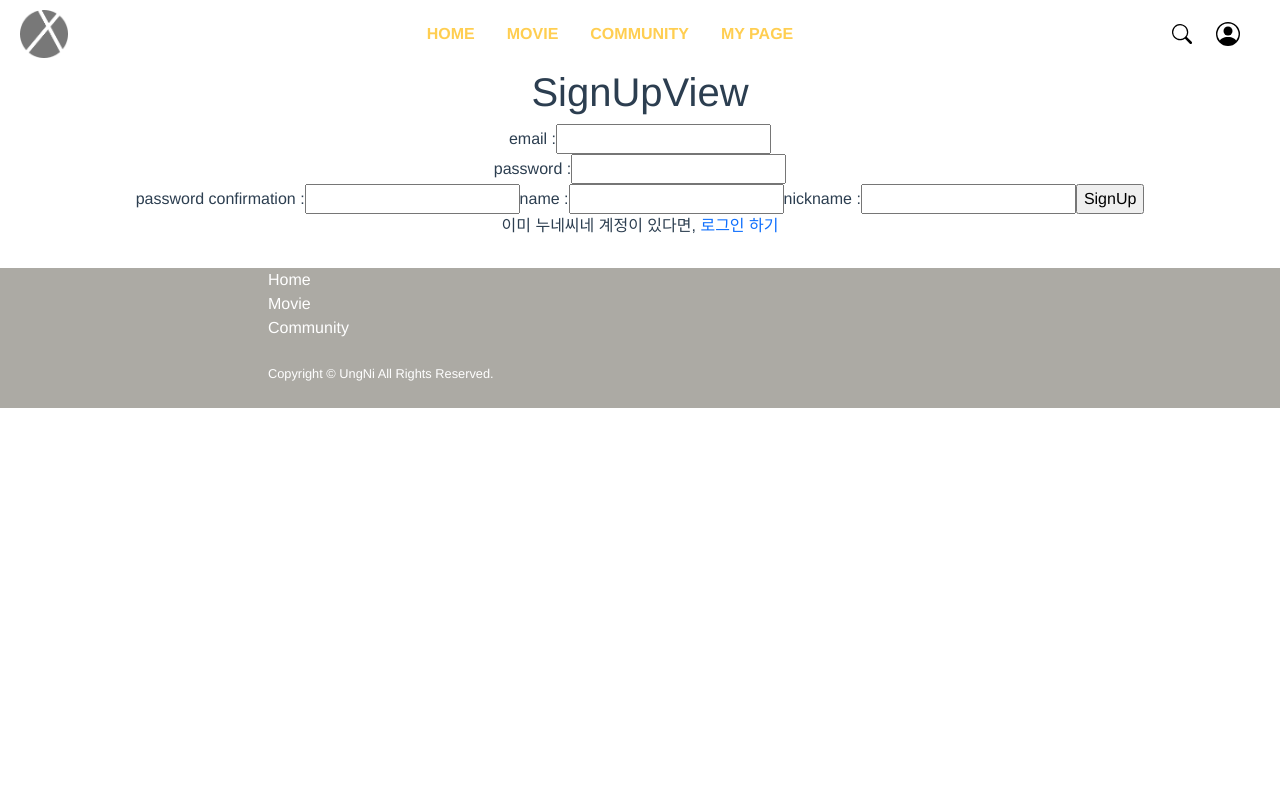
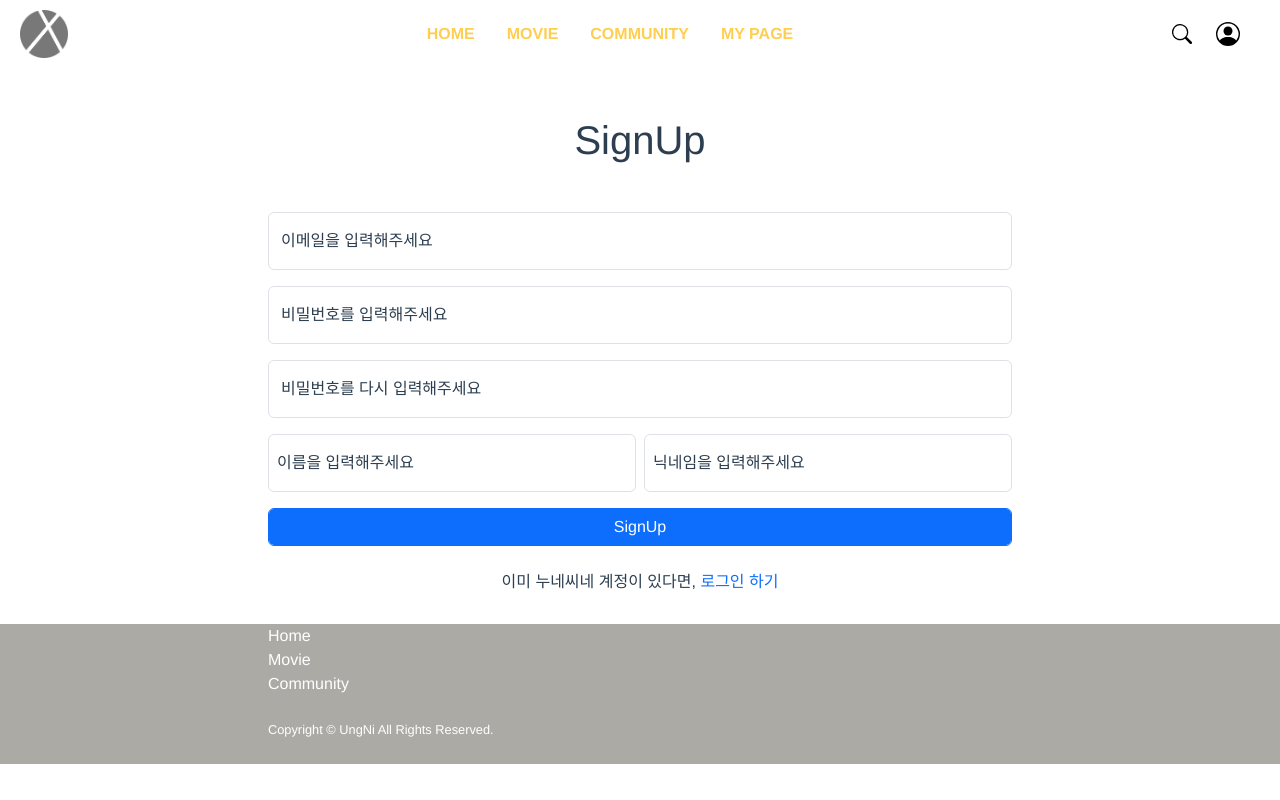
Before and after one commit to NooneCine/NooneCine, a Vue app in the folder final-pjt-front/: page /signup in a window 1280 px wide. Built offline with nearby package versions, Linux system fonts and the light colour scheme.

Commit message:
design(signup): layout

```diff
--- a/final-pjt-front/src/views/accounts/SignUpView.vue
+++ b/final-pjt-front/src/views/accounts/SignUpView.vue
@@ -1,23 +1,35 @@
 <template>
-  <div>
-    <h1>SignUpView</h1>
+  <div class="container">
+    <h1 class="m-5">SignUp</h1>
     <form @submit.prevent="signUp">
-      <label for="email">email : </label>
-      <input type="email" id="email" v-model="email"><br>
+      <div class="form-floating mb-3">
+        <input type="email" id="email" v-model="email" class="form-control" placeholder="name@example.com">
+        <label for="email">이메일을 입력해주세요</label>
+      </div>
 
-      <label for="password"> password : </label>
-      <input type="password" id="password" v-model="password"><br>
+      <div class="form-floating mb-3">
+        <input type="password" id="password" v-model="password" class="form-control" placeholder="Password">
+        <label for="password">비밀번호를 입력해주세요</label>
+      </div>
 
-      <label for="password2"> password confirmation : </label>
-      <input type="password" id="password2" v-model="password2">
+      <div class="form-floating mb-3">
+        <input type="password" id="password2" v-model="password2" class="form-control" placeholder="Password">
+        <label for="password2">비밀번호를 다시 입력해주세요</label>
+      </div>
 
-      <label for="name"> name : </label>
-      <input type="text" id="name" v-model="name">
+      <div class="row g-2">
+        <div class="form-floating col-md">
+          <input type="text" id="name" v-model="name" class="form-control" placeholder="text">
+          <label for="name">이름을 입력해주세요</label>
+        </div>
+        <br>
+        <div class="form-floating col-md">
+          <input type="text" id="nickname" v-model="nickname" class="form-control" placeholder="text">
+          <label for="nickname">닉네임을 입력해주세요</label>
+        </div>
+      </div>
 
-      <label for="nickname"> nickname : </label>
-      <input type="text" id="nickname" v-model="nickname">
-
-      <input type="submit" value="SignUp">
+      <input type="submit" value="SignUp" class="btn btn-primary form-control mt-3 mb-4">
     </form>
     <p>이미 누네씨네 계정이 있다면, <router-link to="/login">로그인 하기</router-link></p>
   </div>
```
